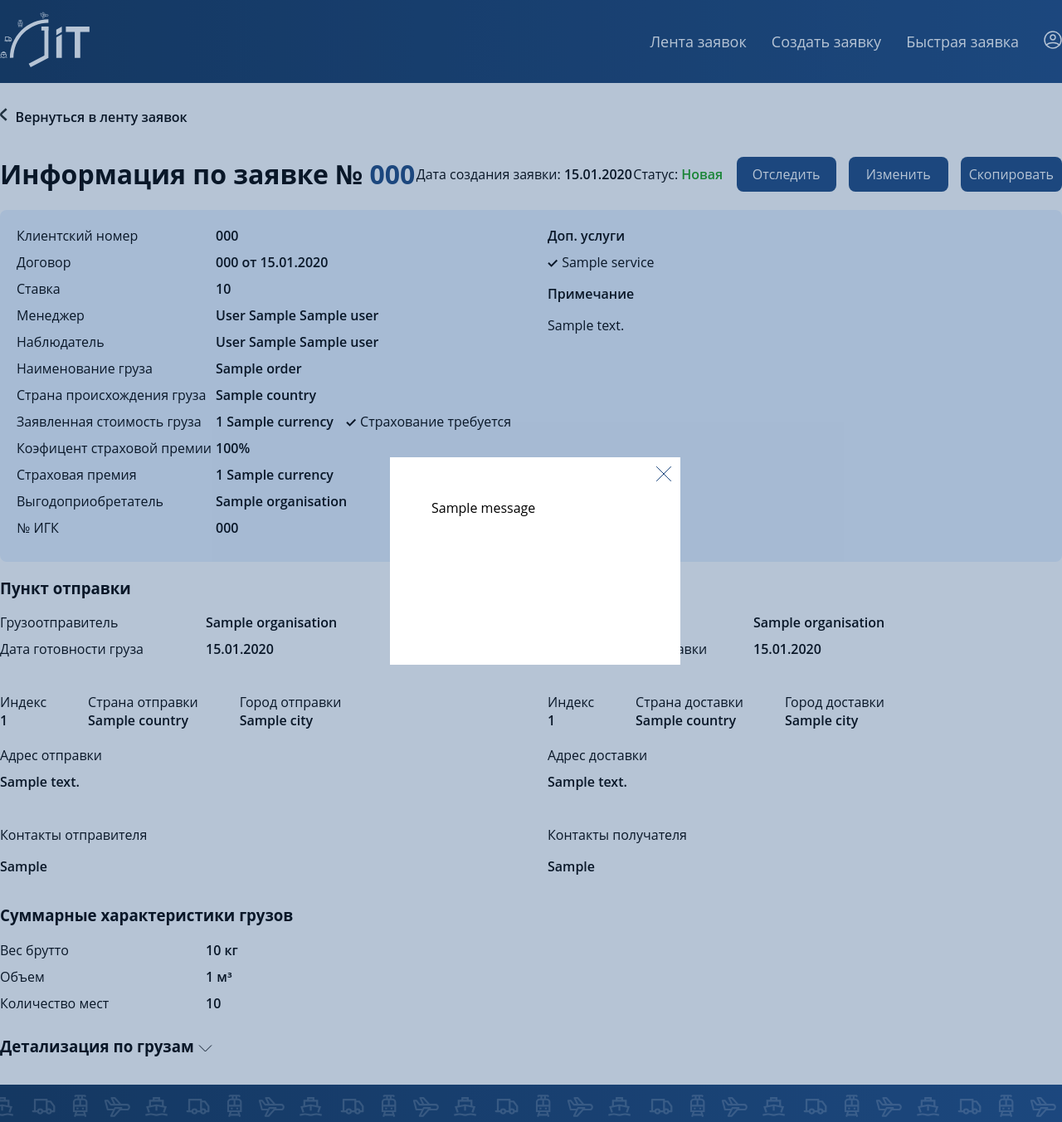
After one commit to feodorov1992/justintime, a Django app: page /orders/00000000-0000-0000-0000-000000000001 in a window 1280 px wide. The commit adds this page. Shown: the whole page at 83% size. Run offline with Django 4.2, Linux system fonts and the light colour scheme; tables that the repository leaves empty hold one stand-in row (values such as "Sample post"); one stand-in notice (Sample message) is shown; parts of the project's set-up code (start-up, migrations or seed data) failed here and were passed over.

Commit message:
Order detail view implemented

```diff
--- a/app/logistics/templates/logistics/base.html
+++ b/app/logistics/templates/logistics/base.html
@@ -9,6 +9,18 @@
     <link href="{% static 'django_select2/django_select2.css' %}" media="screen" rel="stylesheet">
 </head>
 <body>
+    <div id="alert"{% if messages %} style="display: flex"{% endif %}>
+        <div>
+            <div id="alert_label" class="dark_plate">
+                {% for message in messages %}
+                {{ message }}
+                {% endfor %}
+            </div>
+            <div id="cross">
+                <img src="{% static 'img/cross.svg' %}" alt="">
+            </div>
+        </div>
+    </div>
     <header>
         <div class="wrapper header-wrapper">
             <div class="logo">
@@ -34,5 +46,6 @@
     <script src="{% static 'admin/js/vendor/select2/select2.full.min.js' %}"></script>
     <script src="{% static 'admin/js/vendor/select2/i18n/ru.js' %}"></script>
     <script src="{% static 'django_select2/django_select2.js' %}"></script>
+    <script src="{% static 'js/jit.js' %}"></script>
 </body>
 </html>
--- /dev/null
+++ b/app/logistics/templates/logistics/order_detail.html
@@ -0,0 +1,217 @@
+{% extends 'logistics/base.html' %}
+{% block title %}Заявка № {{ order.number }}{% endblock %}
+{% block content %}{% load static %}
+    {% if request.META.HTTP_REFERER and request.META.HTTP_REFERER != request.build_absolute_uri %} <div class="back_url"><a href="{{request.META.HTTP_REFERER|escape}}"><img src="{% static 'img/lq.svg' %}" alt="">Вернуться в ленту заявок</a></div> {% endif %}
+    <div class="headline">
+        <h1>Информация по заявке № <span class="order_number">{{ order.number }}</span></h1>
+        <div>Дата создания заявки: <span class="field_value">{{ order.date|date:"SHORT_DATE_FORMAT" }}</span></div>
+        <div>Статус: <span onclick="getModalView('{% url 'order_status' pk=order.pk %}')" class="order_status {{ order.status }}">{{ order.get_status_display }}</span></div>
+        <div class="buttons">
+            {% if order.tracking_url %}<a class="button" href="{{ order.tracking_url }}" target="_blank">Отследить</a>{% endif %}
+            <a class="button" href="">Изменить</a>
+            <a class="button" href="">Скопировать</a>
+        </div>
+    </div>
+    <div class="table_list light_blue">
+        <div class="pseudo_table">
+            {% if request.user.is_staff %}
+            <div class="pseudo_tr">
+                <div class="pseudo_td">Заказчик</div>
+                <div class="pseudo_th">{{ order.client }}</div>
+            </div>
+            {% endif %}
+            {% if order.client_number %}
+            <div class="pseudo_tr">
+                <div class="pseudo_td">Клиентский номер</div>
+                <div class="pseudo_th">{{ order.client_number }}</div>
+            </div>
+            {% endif %}
+            <div class="pseudo_tr">
+                <div class="pseudo_td">Договор</div>
+                <div class="pseudo_th">{{ order.contract.number }} от {{ order.contract.date|date:"SHORT_DATE_FORMAT" }}</div>
+            </div>
+            <div class="pseudo_tr">
+                <div class="pseudo_td">Ставка</div>
+                <div class="pseudo_th">{% if order.price %}{{ order.price|floatformat:-2 }} {{ order.price_currency.displayed_name }}{% else %}Не указана{% endif %}</div>
+            </div>
+            <div class="pseudo_tr">
+                <div class="pseudo_td">Менеджер</div>
+                <div class="pseudo_th">{% if order.manager %}{{ order.manager }}{% else %}Не назначен{% endif %}</div>
+            </div>
+            <div class="pseudo_tr">
+                <div class="pseudo_td">Наблюдатель</div>
+                <div class="pseudo_th">{% if order.client_employee %}{{ order.client_employee }}{% else %}Не назначен{% endif %}</div>
+            </div>
+            <div class="pseudo_tr">
+                <div class="pseudo_td">Наименование груза</div>
+                <div class="pseudo_th">{{ order.cargo_name }}</div>
+            </div>
+            <div class="pseudo_tr">
+                <div class="pseudo_td">Страна происхождения груза</div>
+                <div class="pseudo_th">{{ order.cargo_origin }}</div>
+            </div>
+            <div class="pseudo_tr">
+                <div class="pseudo_td">Заявленная стоимость груза</div>
+                <div class="pseudo_th">{{ order.cargo_value|floatformat:-2 }} {{ order.cargo_value_currency.displayed_name }}</div>
+                <div class="pseudo_td"><img src="{% if order.insurance_needed %}{% static 'img/text_checkmark.svg' %}{% else %}{% static 'img/text_cross.svg' %}{% endif %}" alt=""> Страхование требуется</div>
+            </div>
+            {% if order.insurance_needed %}
+            <div class="pseudo_tr">
+                <div class="pseudo_td">Коэфицент страховой премии</div>
+                <div class="pseudo_th">{{ order.get_insurance_sum_rate_display }}</div>
+            </div>
+            <div class="pseudo_tr">
+                <div class="pseudo_td">Страховая премия</div>
+                <div class="pseudo_th">{% if order.insurance_premium %}{{ order.insurance_premium|floatformat:-2 }} {{ order.cargo_value_currency.displayed_name }}{% else %}Не указана{% endif %}</div>
+            </div>
+            <div class="pseudo_tr">
+                <div class="pseudo_td">Выгодоприобретатель</div>
+                <div class="pseudo_th">{{ order.insurance_beneficiary }}</div>
+            </div>
+            {% endif %}
+            {% if order.gov_contract_number %}
+            <div class="pseudo_tr">
+                <div class="pseudo_td">№ ИГК</div>
+                <div class="pseudo_th">{{ order.gov_contract_number }}</div>
+            </div>
+            {% endif %}
+        </div>
+        <div class="pseudo_table">
+            <div class="pseudo_tr one_col">
+                <div class="pseudo_th">Доп. услуги</div>
+                <div class="pseudo_td">
+                    <ul class="no_bullets">
+                    {% for service in order.services.all %}
+                        <li><img src="{% static 'img/text_checkmark.svg' %}" alt=""> {{ service }}</li>
+                    {% empty %}
+                        <li><img src="{% static 'img/text_cross.svg' %}" alt=""> Не указаны</li>
+                    {% endfor %}
+                    </ul>
+                </div>
+            </div>
+            {% if order.comment %}
+            <div class="pseudo_tr one_col">
+                <div class="pseudo_th">Примечание</div>
+                <div class="pseudo_td">{{ order.comment|linebreaks }}</div>
+            </div>
+            {% endif %}
+        </div>
+    </div>
+    <div class="table_list">
+        <div class="pseudo_table">
+            <h3>Пункт отправки</h3>
+            <div class="pseudo_tr">
+                <div class="pseudo_td">Грузоотправитель</div>
+                <div class="pseudo_th">{{ order.from_org }}</div>
+            </div>
+            <div class="pseudo_tr">
+                <div class="pseudo_td">Дата готовности груза</div>
+                <div class="pseudo_th">{% if order.from_date_wanted %}{{ order.from_date_wanted|date:"SHORT_DATE_FORMAT" }}{% else %}Не указана{% endif %}</div>
+            </div>
+            <div class="pseudo_tr"><div class="pseudo_td">&nbsp</div></div>
+            <div class="pseudo_tr one_col multi">
+                <div>
+                    <div class="pseudo_td">Индекс</div>
+                    <div class="pseudo_th">{{ order.from_index }}</div>
+                </div>
+                <div>
+                    <div class="pseudo_td">Страна отправки</div>
+                    <div class="pseudo_th">{{ order.from_country }}</div>
+                </div>
+                <div>
+                    <div class="pseudo_td">Город отправки</div>
+                    <div class="pseudo_th">{{ order.from_city }}</div>
+                </div>
+            </div>
+            <div class="pseudo_tr one_col">
+                <div class="pseudo_td">Адрес отправки</div>
+                <div class="pseudo_th">{{ order.from_address }}</div>
+            </div>
+            <div class="pseudo_tr"><div class="pseudo_td">&nbsp</div></div>
+            <div class="pseudo_tr one_col">
+                <div class="pseudo_td">Контакты отправителя</div>
+                <div class="pseudo_th">{{ order.from_contacts|linebreaks }}</div>
+            </div>
+        </div>
+        <div class="pseudo_table">
+            <h3>Пункт доставки</h3>
+            <div class="pseudo_tr">
+                <div class="pseudo_td">Грузополучатель</div>
+                <div class="pseudo_th">{{ order.to_org }}</div>
+            </div>
+            <div class="pseudo_tr">
+                <div class="pseudo_td">Желаемая дата доставки</div>
+                <div class="pseudo_th">{% if order.to_date_wanted %}{{ order.to_date_wanted|date:"SHORT_DATE_FORMAT" }}{% else %}Не указана{% endif %}</div>
+            </div>
+            <div class="pseudo_tr"><div class="pseudo_td">&nbsp</div></div>
+            <div class="pseudo_tr one_col multi">
+                <div>
+                    <div class="pseudo_td">Индекс</div>
+                    <div class="pseudo_th">{{ order.to_index }}</div>
+                </div>
+                <div>
+                    <div class="pseudo_td">Страна доставки</div>
+                    <div class="pseudo_th">{{ order.to_country }}</div>
+                </div>
+                <div>
+                    <div class="pseudo_td">Город доставки</div>
+                    <div class="pseudo_th">{{ order.to_city }}</div>
+                </div>
+            </div>
+            <div class="pseudo_tr one_col">
+                <div class="pseudo_td">Адрес доставки</div>
+                <div class="pseudo_th">{{ order.to_address }}</div>
+            </div>
+            <div class="pseudo_tr"><div class="pseudo_td">&nbsp</div></div>
+            <div class="pseudo_tr one_col">
+                <div class="pseudo_td">Контакты получателя</div>
+                <div class="pseudo_th">{{ order.to_contacts|linebreaks }}</div>
+            </div>
+        </div>
+    </div>
+    <div class="table_list">
+        <div class="pseudo_table">
+            <h3>Суммарные характеристики грузов</h3>
+            <div class="pseudo_tr">
+                <div class="pseudo_td">Вес брутто</div>
+                <div class="pseudo_th">{{ order.sum_weight|floatformat:-3 }} кг</div>
+            </div>
+            <div class="pseudo_tr">
+                <div class="pseudo_td">Объем</div>
+                <div class="pseudo_th">{{ order.sum_volume|floatformat:-3 }} м&sup3;</div>
+            </div>
+            <div class="pseudo_tr">
+                <div class="pseudo_td">Количество мест</div>
+                <div class="pseudo_th">{{ order.sum_quantity|floatformat }}</div>
+            </div>
+        </div>
+    </div>
+    <div>
+        <h3 class="open_mark" data-target_id="#cargo_table">Детализация по грузам <img src="{% static 'img/down_quote.svg' %}" alt=""></h3>
+        <table id="cargo_table">
+            <thead>
+                <tr>
+                    <th>Маркировка</th>
+                    <th>Тип упаковки</th>
+                    <th>Габариты (Д*Ш*В), см</th>
+                    <th>Вес, кг</th>
+                    <th>Кол-во мест</th>
+                    <th>Доп. параметры</th>
+                </tr>
+            </thead>
+            <tbody>
+                {% for cargo in order.cargos.all %}
+                <tr>
+                    <td>{% if cargo.mark %}{{ cargo.mark }}{% else %}-{% endif %}</td>
+                    <td>{{ cargo.package }}</td>
+                    <td>{{ cargo.length|floatformat:-2 }} * {{ cargo.width|floatformat:-2 }} * {{ cargo.height|floatformat:-2 }}</td>
+                    <td>{{ cargo.weight|floatformat:-2 }}</td>
+                    <td>{{ cargo.quantity|floatformat }}</td>
+                    <td>{% if cargo.params.exists %}{{ cargo.params.all|join:", " }}{% else %}-{% endif %}</td>
+                </tr>
+                {% endfor %}
+            </tbody>
+        </table>
+    </div>
+
+{% endblock %}
--- a/app/logistics/urls.py
+++ b/app/logistics/urls.py
@@ -2,7 +2,10 @@ from django.urls import path
 from django_filters.views import FilterView
 
 from logistics.filtersets import OrderFilterSet
+from logistics.views import OrderDetailView, OrderStatusView
 
 urlpatterns = [
     path('', FilterView.as_view(filterset_class=OrderFilterSet, paginate_by=5), name='orders_list'),
+    path('orders/<uuid:pk>', OrderDetailView.as_view(), name='order_detail'),
+    path('orders/<uuid:pk>/status', OrderStatusView.as_view(), name='order_status'),
 ]
--- a/app/logistics/views.py
+++ b/app/logistics/views.py
@@ -1,7 +1,20 @@
+from django.contrib import messages
 from django.shortcuts import render
+from django.template.loader import render_to_string
+from django.views.generic import DetailView
 from django_filters import FilterSet
 from django_filters.views import FilterView
 from django_genericfilters.views import FilteredListView
 
 from logistics.forms import OrderListFilters
 from logistics.models import Order
+
+
+class OrderDetailView(DetailView):
+    model = Order
+    template_name = 'logistics/order_detail.html'
+
+
+class OrderStatusView(DetailView):
+    model = Order
+    template_name = 'logistics/order_status.html'
--- a/app/static/css/jit.css
+++ b/app/static/css/jit.css
@@ -21,6 +21,10 @@ header {
     margin-bottom: 15px;
 }
 
+header a {
+    display: block;
+}
+
 .wrapper {
     width: 100%;
     max-width: 1440px;
@@ -28,7 +32,7 @@ header {
 }
 
 .header-wrapper {
-    height: 90%;
+    height: 100%;
     display: flex;
     justify-content: space-between;
     align-items: center;
@@ -45,6 +49,12 @@ header {
     /*font-weight: 600;*/
     margin-left: 30px;
     text-decoration: none;
+    display: inline-block;
+}
+
+a img {
+    height: 100%;
+    width: 100%;
 }
 
 #content {
@@ -52,13 +62,18 @@ header {
 }
 
 .button {
-    padding: 15px;
+    padding: 10px;
     color: white;
     background-color: #1C477E;
     border: none;
     border-radius: 8px;
     font-size: 16px;
     cursor: pointer;
+    min-width: 100px;
+}
+
+.big_button {
+    padding: 15px;
     min-width: 150px;
 }
 
@@ -96,10 +111,13 @@ a.button {
     border-color: #012F55;
 }
 
-.submenu .buttons {
+.buttons {
     display: flex;
-    min-width: 400px;
-    justify-content: space-between;
+    /*min-width: 400px;*/
+}
+
+.buttons .button {
+    margin-left: 15px;
 }
 
 .ol-content {
@@ -161,8 +179,9 @@ a.button {
     justify-content: center;
 }
 
-.filter-form input[type=date],
-.filter-form input[type=text] {
+input[type=date],
+input[type=text],
+input[type=number] {
     line-height: 28px;
     color: #444;
     display: block;
@@ -245,9 +264,212 @@ a.filter-clear {
     border-radius: 2px;
 }
 
+.order_status {
+    font-weight: 600;
+    color: #19A216;
+    cursor: pointer;
+}
+
+.order_status:hover {
+    text-decoration: underline;
+}
+
+.field_value {
+    font-weight: 600;
+}
+
+.headline {
+    display: flex;
+    width: 100%;
+    justify-content: space-between;
+    align-items: center;
+}
+
+.order_number {
+    color: #1C477E;
+}
+
+.back_url {
+    width: auto;
+    display: inline-block;
+    margin: 15px 0;
+}
+
+.back_url a {
+    text-decoration: none;
+    color: black;
+    font-weight: 600;
+    display: flex;
+    width: auto;
+    white-space: nowrap;
+}
+
+.back_url img {
+    height: 1em;
+    margin-right: 10px
+}
+
+.back_url:hover {
+    text-decoration: underline;
+}
+
+.table_list {
+    display: flex;
+    justify-content: space-between;
+    width: 100%;
+}
+
+.pseudo_table {
+    width: calc(50% - 20px);
+}
+
+.pseudo_tr {
+    display: flex;
+    margin-bottom: 10px
+}
+
+.pseudo_tr.one_col {
+    display: block;
+}
+
+.pseudo_th {
+    font-weight: 600;
+}
+
+.pseudo_td {}
+
+.pseudo_tr>*:first-child {
+    width: 40%;
+    margin-left: 0 !important;
+}
+
+.pseudo_tr>*:nth-child(3) {
+    margin-left: 15px;
+}
+
+.pseudo_tr.one_col>* {
+    width: auto !important;
+    margin-left: 0;
+    margin-bottom: 10px;
+}
+
+.pseudo_tr.multi {
+    display: flex;
+}
+
+.pseudo_tr.multi>* {
+    margin-right: 50px;
+}
+
+.light_blue {
+    background: #E8F1FD;
+    padding: 20px;
+    width: calc(100% - 40px);
+    border-radius: 8px;
+}
+
+ul.no_bullets {
+    list-style-type: none;
+    margin-block-start: 0;
+    padding-inline-start: 0;
+}
+
+ul.no_bullets li {
+    margin-bottom: 10px;
+}
+
+.open_mark {
+    cursor: pointer;
+}
+
+.open_mark:hover {
+    text-decoration: underline;
+}
+
+.open_mark.opened img {
+    transform: rotate(180deg);
+}
+
+table#cargo_table {
+    width: 100%;
+    display: none;
+}
+
+table#cargo_table,
+table#cargo_table tr,
+table#cargo_table th,
+table#cargo_table td {
+    border-collapse: collapse;
+    font-size: 14px;
+}
+
+table#cargo_table thead tr {
+    background-color: #1C477E;
+    color: white;
+}
+
+table#cargo_table thead th {
+    text-align: start !important;
+}
+
+table#cargo_table tbody tr:nth-child(2n+1) {
+    background-color: #E8F1FD;
+}
+
+table#cargo_table tbody tr:nth-child(2n) {
+    background-color: #D1E4FC;
+}
+
+table#cargo_table th,
+table#cargo_table td {
+    height: 45px;
+    padding-left: 15px;
+}
+
 footer {
     height: 50px;
     margin-top: 15px;
     background: url("/static/img/footer.svg") repeat-x center, linear-gradient(90deg, #103055 0%, #1C477E 100%);
     flex-shrink: 0;
 }
+
+#alert {
+    display: none;
+    justify-content: center;
+    align-items: center;
+    position: fixed;
+    z-index: 1000;
+    width: 100vw;
+    height: 100vh;
+    background-color: #1C477E52;
+}
+
+#alert>div {
+    display: flex;
+}
+
+#alert_label {
+    background: white;
+    padding: 50px;
+    min-width: 250px;
+    min-height: 150px;
+}
+
+#cross{
+    height: 20px;
+    width: 20px;
+    margin-top: 10px;
+    margin-left: -30px;
+    cursor: pointer;
+}
+
+#cross img {
+    width: 100%;
+    height: 100%;
+}
+
+/*#cross svg:hover {*/
+/*    background-color: black;*/
+/*    stroke: white;*/
+/*    cursor: pointer;*/
+/*}*/
--- /dev/null
+++ b/app/static/js/jit.js
@@ -0,0 +1,23 @@
+$('#cross').click( function(){
+    $('#alert').removeAttr('style');
+    $('#alert_label').html(null);
+})
+
+function getModalView(url) {
+    $.get(url, function (data) {
+        $('#alert_label').html(data)
+        $('#alert').css('display', 'flex')
+    })
+}
+
+$('.open_mark').click(function () {
+    let source = $(this)
+    let target = $(source.data('target_id'))
+    if (target.is(':visible')) {
+        source.removeClass('opened')
+        target.hide()
+    } else {
+        source.addClass('opened')
+        target.show()
+    }
+})
```
Also changed, not shown: app/logistics/models.py (+5 -2 lines), app/logistics/templates/logistics/order_filter.html (+10 -10 lines), app/logistics/templates/logistics/order_status.html (added, +12 -0 lines), app/static/img/cross.svg (added), app/static/img/down_quote.svg (added), app/static/img/lq.svg (added), app/static/img/text_checkmark.svg (added), app/static/img/text_cross.svg (added).
